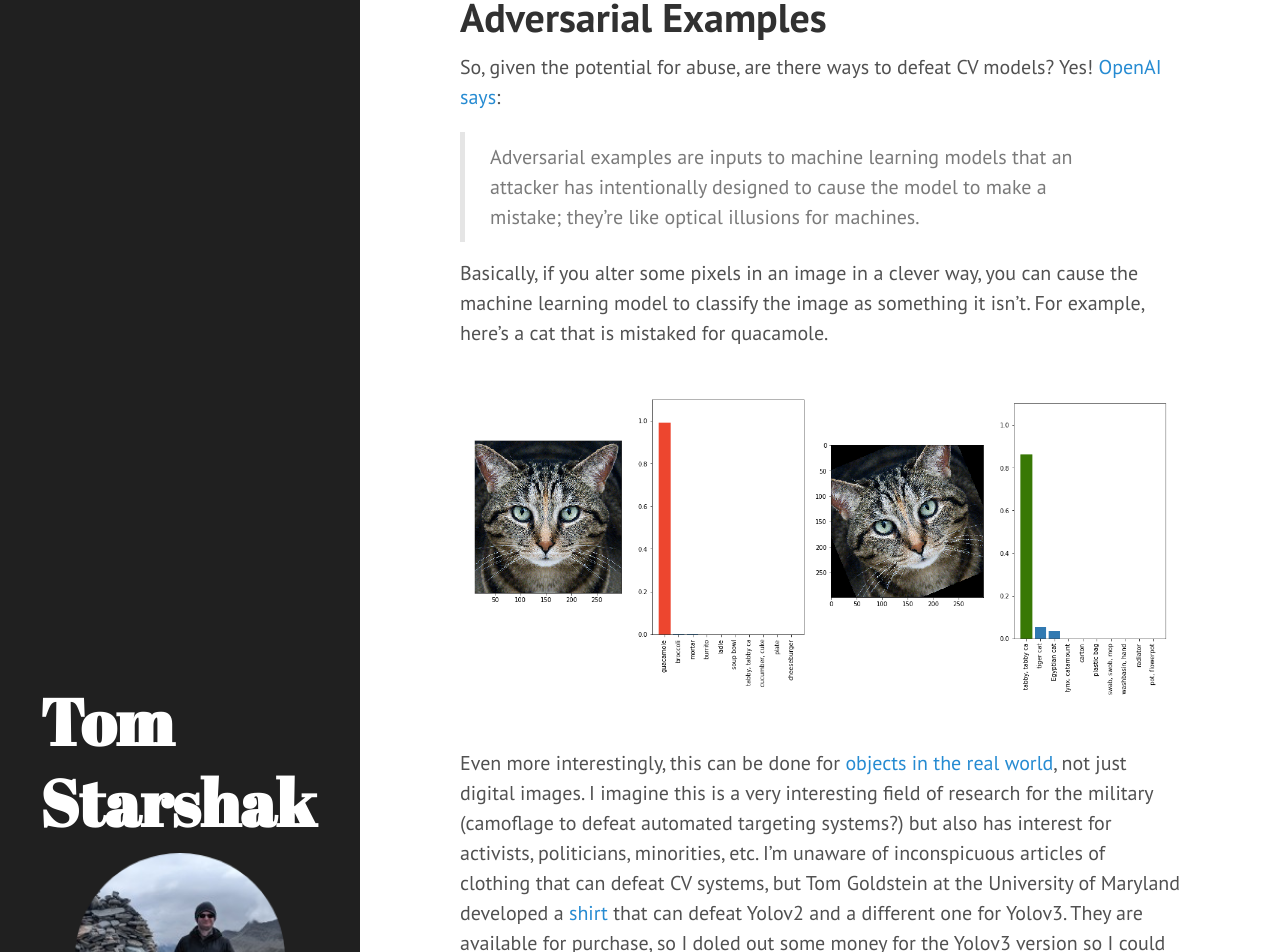
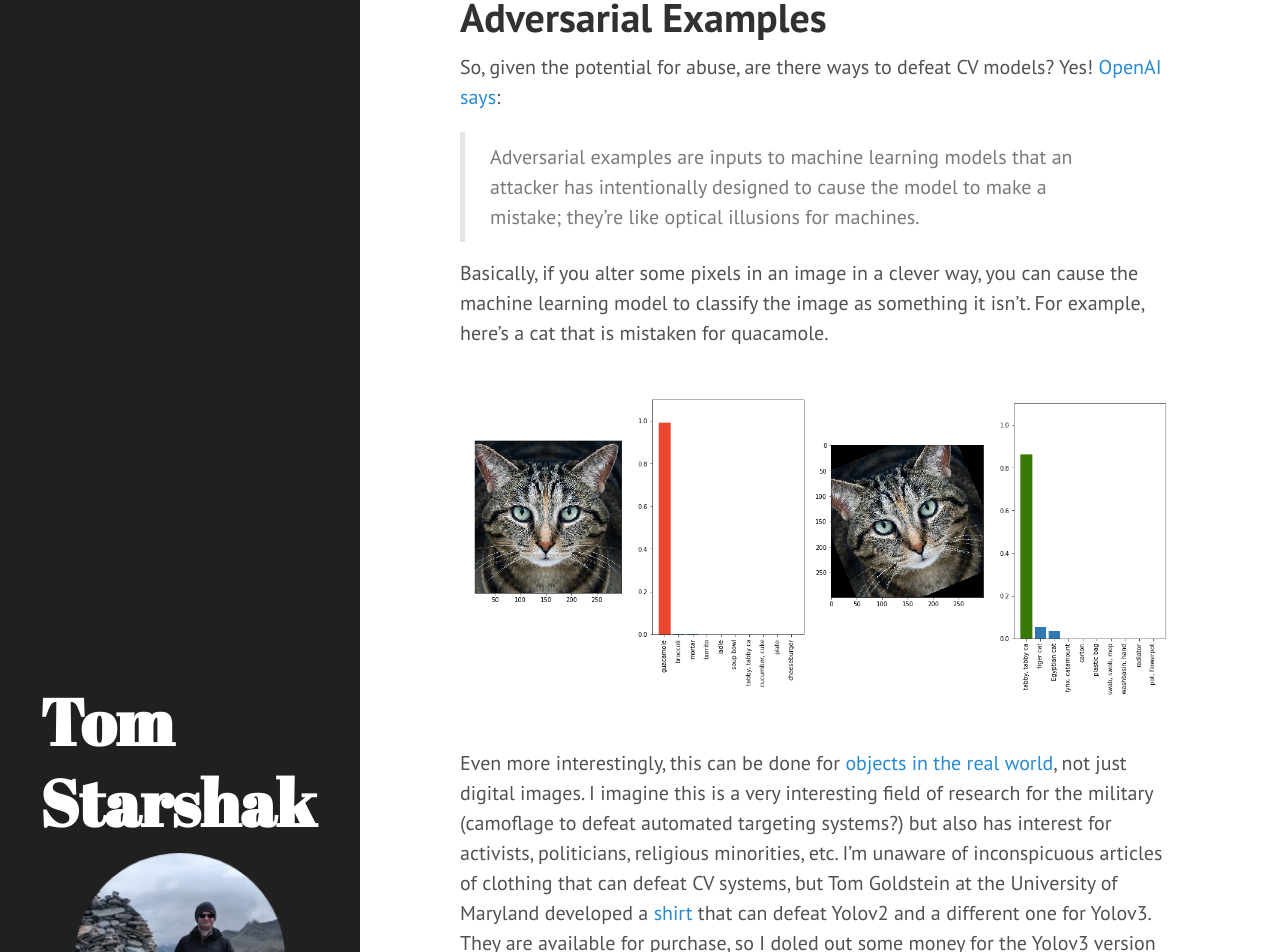
Before and after one commit to TomStarshak/TomStarshak.github.io, a Jekyll site: the page built from _posts/2021-1-24-Yolov3 Invisibility Cloak.md, in a window 1280 px wide and 1400 px high, scrolled down 718 px. Shown: the top 952 px of the window. Built offline with Jekyll 4.4.1, drawn with Linux system fonts in a browser that asks for light colours; comment, search, counter and statistics services are not loaded.

Commit message:
Update 2021-1-24-Yolov3 Invisibility Cloak.md

```diff
--- a/_posts/2021-1-24-Yolov3 Invisibility Cloak.md
+++ b/_posts/2021-1-24-Yolov3 Invisibility Cloak.md
@@ -18,12 +18,12 @@ So, given the potential for abuse, are there ways to defeat CV models? Yes! [Ope
 
 >Adversarial examples are inputs to machine learning models that an attacker has intentionally designed to cause the model to make a mistake; they’re like optical illusions for machines.
 
-Basically, if you alter some pixels in an image in a clever way, you can cause the machine learning model to classify the image as something it isn't. For example, here's a cat that is mistaked for quacamole.
+Basically, if you alter some pixels in an image in a clever way, you can cause the machine learning model to classify the image as something it isn't. For example, here's a cat that is mistaken for quacamole.
 
 <center><img src='/public/adversarial_attack_counter.png'></center>
 
 Even more interestingly, this can be done for [objects in the real world](https://www.theverge.com/2017/11/2/16597276/google-ai-image-attacks-adversarial-turtle-rifle-3d-printed), not just digital images.
-I imagine this is a very interesting field of research for the military (camoflage to defeat automated targeting systems?) but also has interest for activists, politicians, minorities, etc.
+I imagine this is a very interesting field of research for the military (camoflage to defeat automated targeting systems?) but also has interest for activists, politicians, religious minorities, etc.
 I'm unaware of inconspicuous articles of clothing that can defeat CV systems, but Tom Goldstein at the University of Maryland developed a [shirt](https://www.cs.umd.edu/~tomg/projects/invisible/) that can defeat Yolov2 and a different one for Yolov3. They are available for purchase, so I doled out some money for the Yolov3 version so I could test it myself.
 
 # Invisibility Cloak
```
